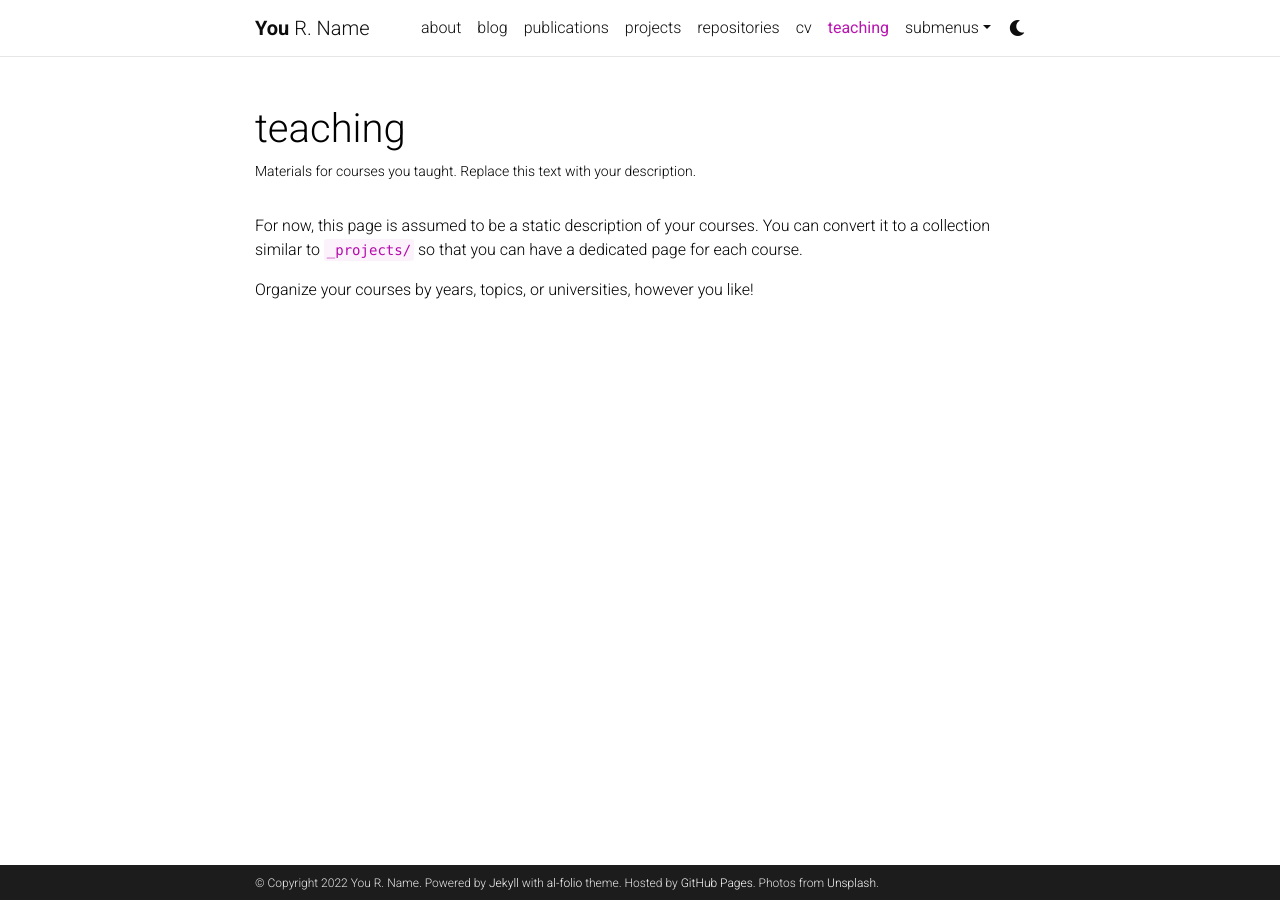
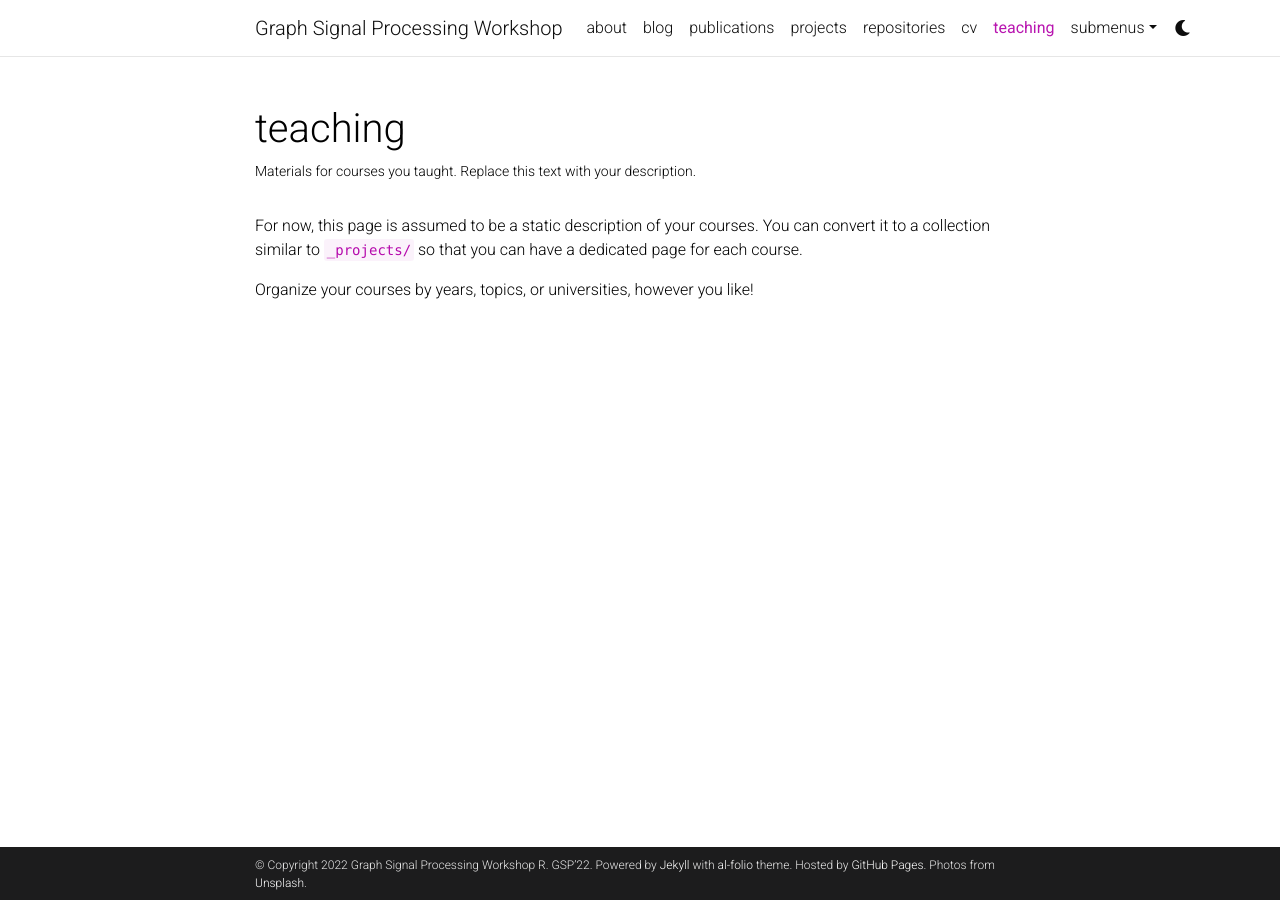
Before and after one commit to shreyasvinaya/gspworkshop2025.github.io, a Jekyll site: the page built from _pages/teaching.md, in a window 1280 px wide. Built offline with Jekyll 4.4.1, drawn with Linux system fonts in a browser that asks for light colours; comment, search, counter and statistics services are not loaded; a style sheet for code colours, icons or effects is not loaded.

Commit message:
update the home page

```diff
--- a/_config.yml
+++ b/_config.yml
@@ -2,11 +2,11 @@
 # Site settings
 # -----------------------------------------------------------------------------
 
-title: blank # the website title (if blank, full name will be used instead)
-first_name: You
+title: Graph Signal Processing Workshop # the website title (if blank, full name will be used instead)
+first_name: Graph Signal Processing Workshop
 middle_name: R.
-last_name: Name
-email: you@example.com
+last_name: GSP’22
+email: gspworkshop2022@gmail.com
 description: > # the ">" symbol means to ignore newlines until "footer_text:"
   A simple, whitespace theme for academics. Based on [*folio](https://github.com/bogoli/-folio) design.
 footer_text: >
@@ -18,8 +18,8 @@ keywords: jekyll, jekyll-theme, academic-website, portfolio-website  # add your
 lang: en # the language of your site (for example: en, fr, cn, ru, etc.)
 icon: ⚛️  # the emoji used as the favicon (alternatively, provide image name in /assets/img/)
 
-url: https://alshedivat.github.io # the base hostname & protocol for your site
-baseurl: /al-folio # the subpath of your site, e.g. /blog/
+url: gspworkshop.github.io # the base hostname & protocol for your site
+baseurl: /gspworkshop.github.io # the subpath of your site, e.g. /blog/
 last_updated: false # set to true if you want to display last updated in the footer
 impressum_path:  # set to path to include impressum link in the footer, use the same path as permalink in a page, helps to conform with EU GDPR
 
```
Also changed, not shown: _pages/about.md (+3 -12 lines).
